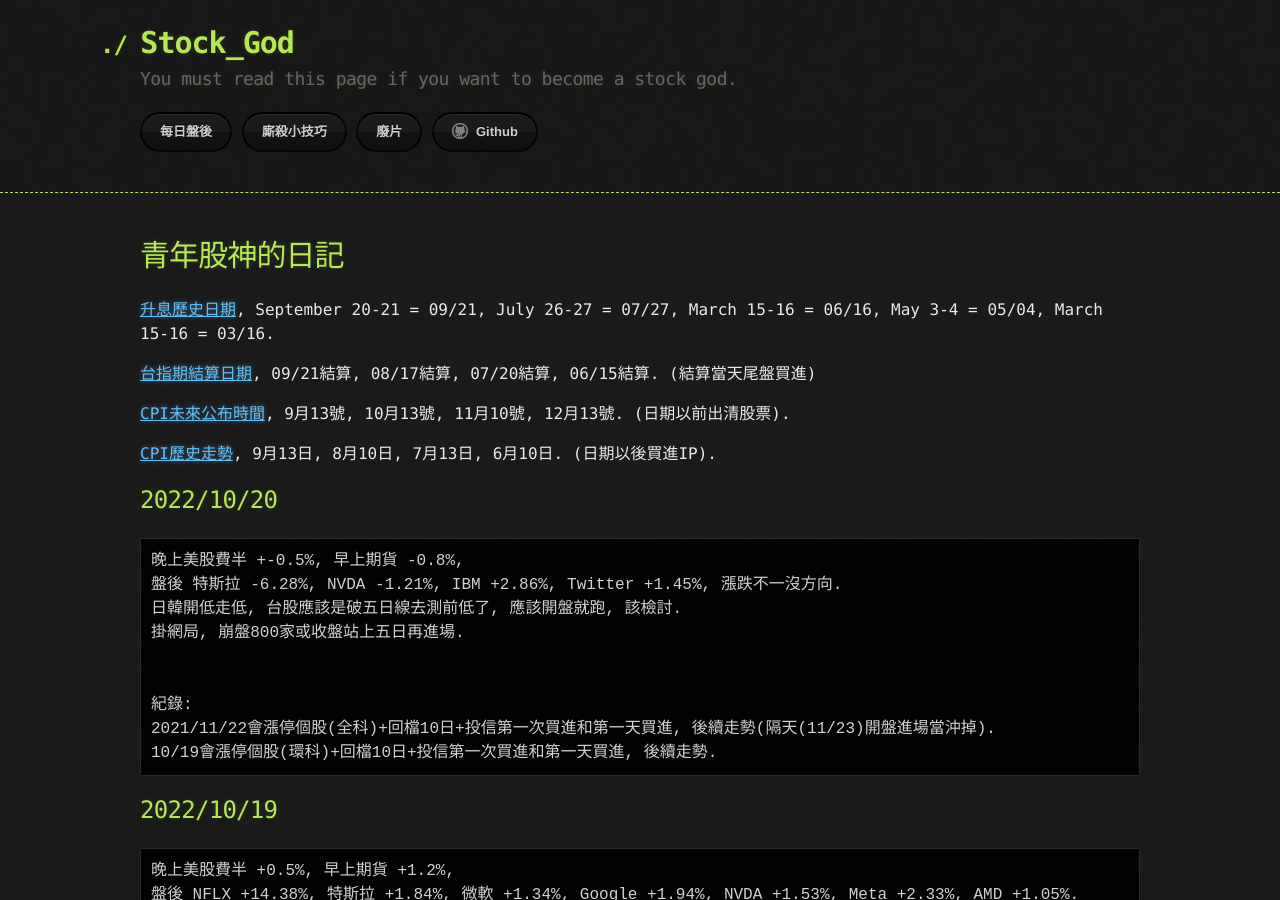
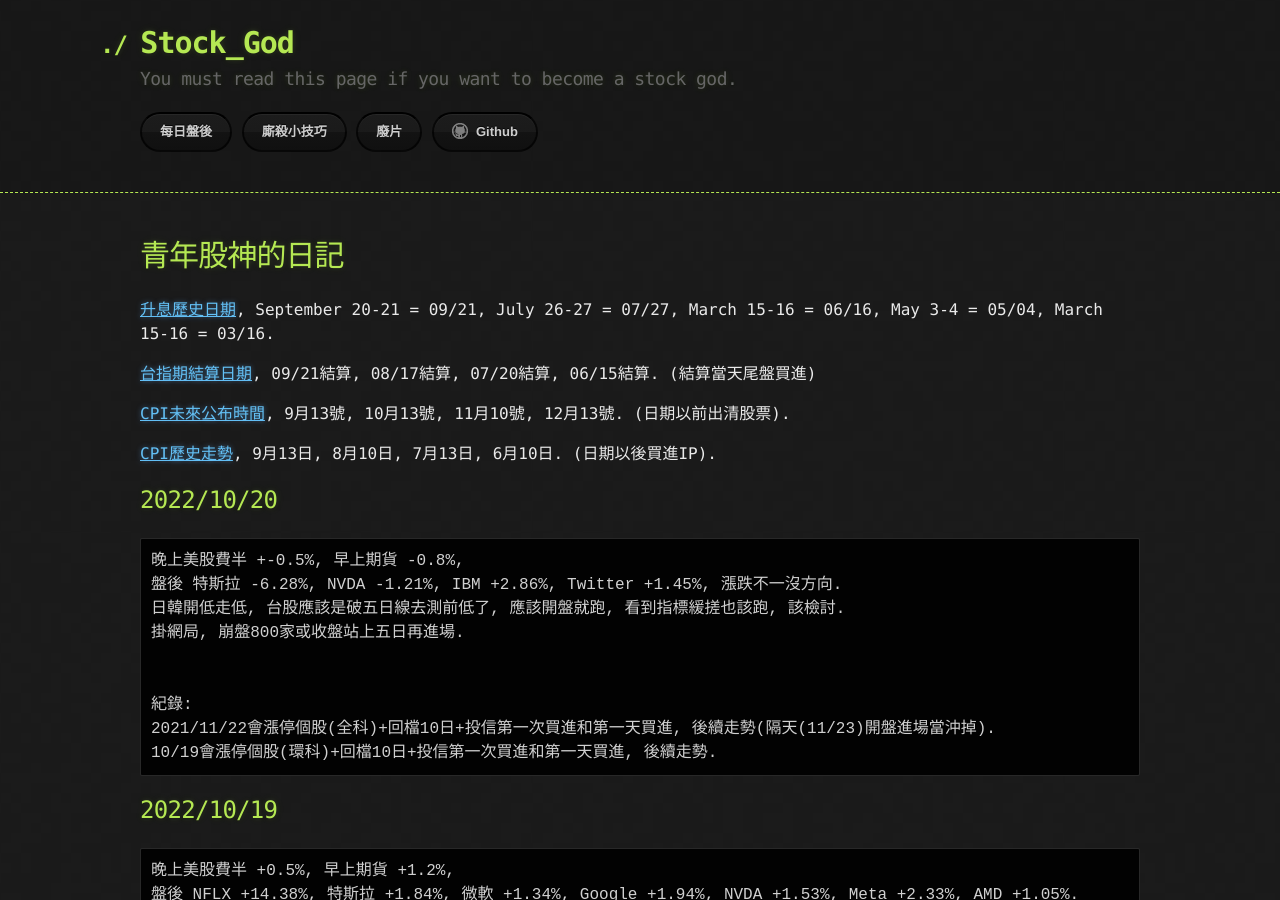
Before and after one commit to lepg5487/Stock_God, a Jekyll site: the page built from index.md, in a window 1280 px wide and 900 px high. Built offline with Jekyll 4.4.1, drawn with Linux system fonts in a browser that asks for light colours; our own code applies the rules of GitHub Pages for plain Markdown files.

Commit message:
Update index.md

````diff
--- a/index.md
+++ b/index.md
@@ -16,7 +16,7 @@ layout: testlayouts
 ```
 晚上美股費半 +-0.5%, 早上期貨 -0.8%,
 盤後 特斯拉 -6.28%, NVDA -1.21%, IBM +2.86%, Twitter +1.45%, 漲跌不一沒方向.
-日韓開低走低, 台股應該是破五日線去測前低了, 應該開盤就跑, 該檢討.
+日韓開低走低, 台股應該是破五日線去測前低了, 應該開盤就跑, 看到指標緩搓也該跑, 該檢討.
 掛網局, 崩盤800家或收盤站上五日再進場.
 
 
````
